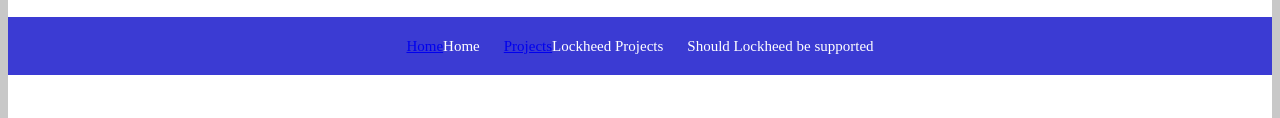
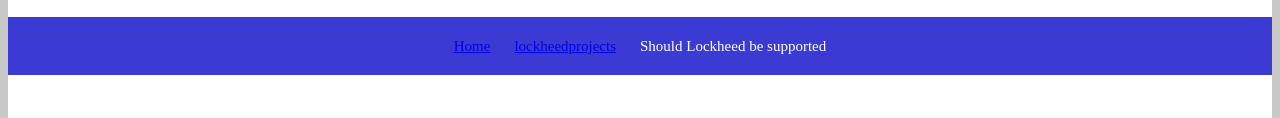
Before and after one commit to ha0511kr/magmaphi.github.io, a plain HTML site: page index.html in a window 1280 px wide. Shown: the part 211-329 px from the top of the page. Drawn offline with Linux system fonts and the light colour scheme.

Commit message:
Update index.html

```diff
--- a/index.html
+++ b/index.html
@@ -46,8 +46,8 @@
   <div class=fli>
   <img  src="http://www.lockheedmartin.com/content/dam/lockheed/data/corporate/photo/general/LM-logo-700.jpg" height=200px width= 500 >
     <ul>
-	    <li><a href="index.html">Home</a>Home</li>
-      <li><a href="lockheed-projects.html">Projects</a>Lockheed Projects</li>
+	    <li><a href="index.html">Home</a></li>
+      <li><a href="lockheed-projects.html">lockheedprojects</a></li>
       <li>Should Lockheed be supported</li>
     </ul>
 	<p> Lockheed Martin is a technology company, but not a company like google or apple.
```
